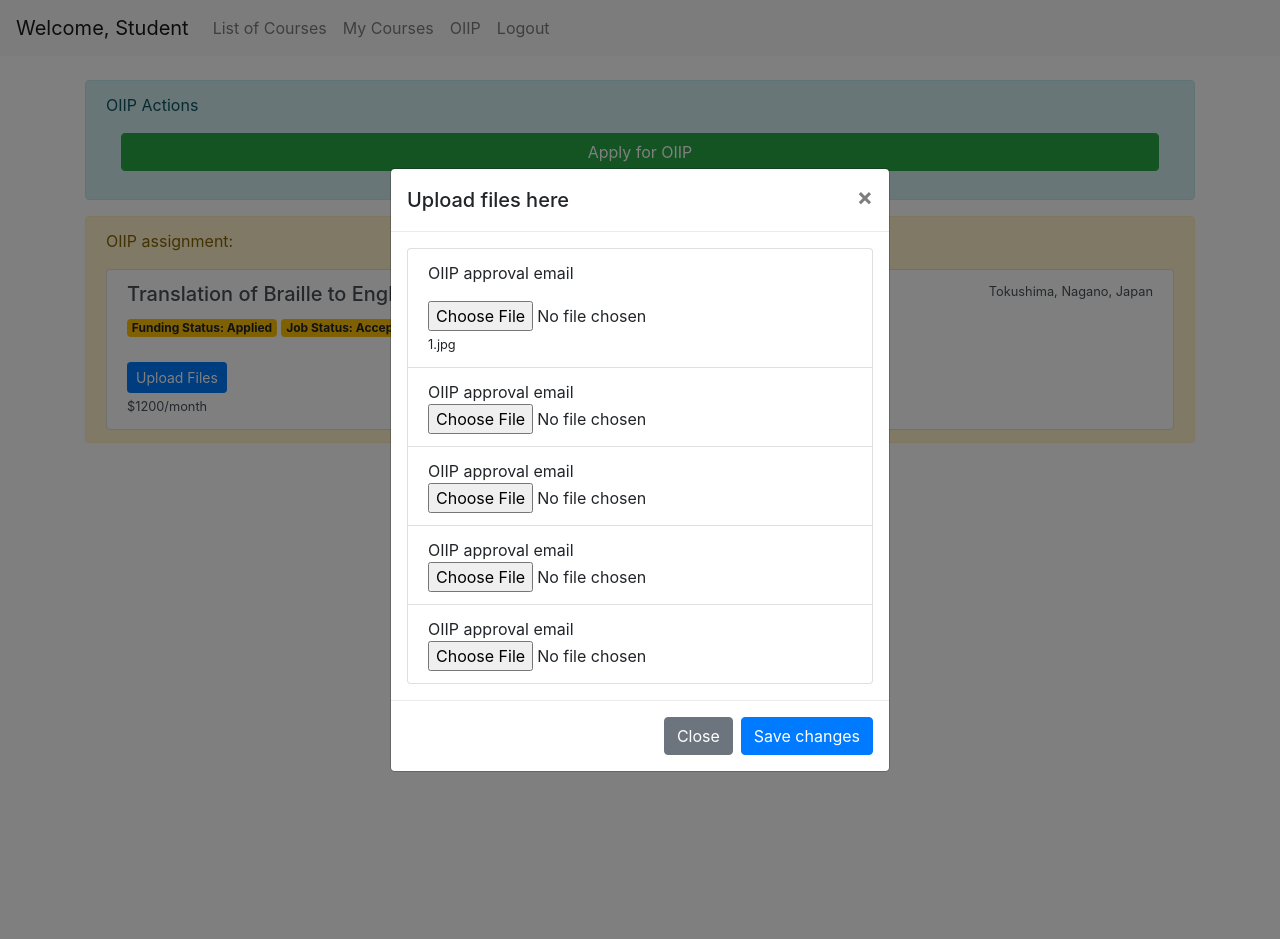
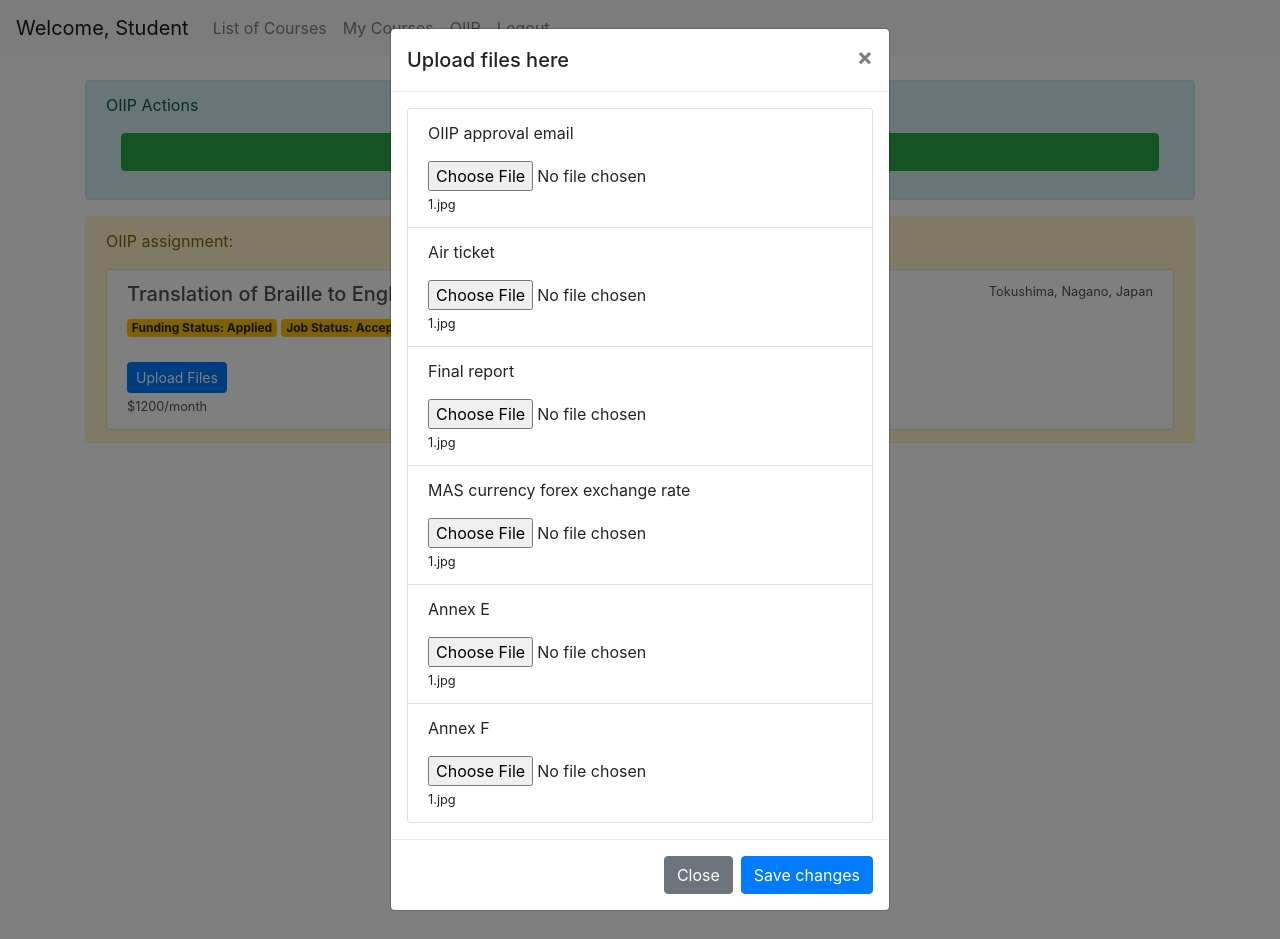
Before and after one commit to 15017206/iprep, a PHP site: page /iprep/student_dashboard_oiip.php in a window 1280 px wide, after a click on "Upload Files". Run offline with PHP 8.4, Linux system fonts and the light colour scheme; some libraries are stand-ins or nearby versions.

Commit message:
update2(glenn)

```diff
--- a/student_dashboard_oiip.php
+++ b/student_dashboard_oiip.php
@@ -67,6 +67,7 @@ and open the template in the editor.
                         </button>
                     </div>
                     <div class="modal-body">
+                        <form action="" method="">
                             <ul class="list-group">
                                 <li class="list-group-item">
                                     <p>OIIP approval email</p>
@@ -74,22 +75,32 @@ and open the template in the editor.
                                     <small>1.jpg</small>
                                 </li>
                                 <li class="list-group-item">
-                                OIIP approval email
+                                    <p>Air ticket</p>
                                     <input type="file" class="form-control-file" id="exampleFormControlFile1">
+                                    <small>1.jpg</small>
                                 </li>
                                 <li class="list-group-item">
-                                OIIP approval email
+                                    <p>Final report</p>
                                     <input type="file" class="form-control-file" id="exampleFormControlFile1">
+                                    <small>1.jpg</small>
                                 </li>
                                 <li class="list-group-item">
-                                OIIP approval email
+                                    <p>MAS currency forex exchange rate</p>
                                     <input type="file" class="form-control-file" id="exampleFormControlFile1">
+                                    <small>1.jpg</small>
                                 </li>
                                 <li class="list-group-item">
-                                OIIP approval email
+                                    <p>Annex E</p>
                                     <input type="file" class="form-control-file" id="exampleFormControlFile1">
+                                    <small>1.jpg</small>
+                                </li>
+                                <li class="list-group-item">
+                                    <p>Annex F</p>
+                                    <input type="file" class="form-control-file" id="exampleFormControlFile1">
+                                    <small>1.jpg</small>
                                 </li>
                             </ul>
+                        </form>
                     </div>
                     <div class="modal-footer">
                         <button type="button" class="btn btn-secondary" data-dismiss="modal">Close</button>
```
Lines whose indentation alone changed are shown as unchanged.
